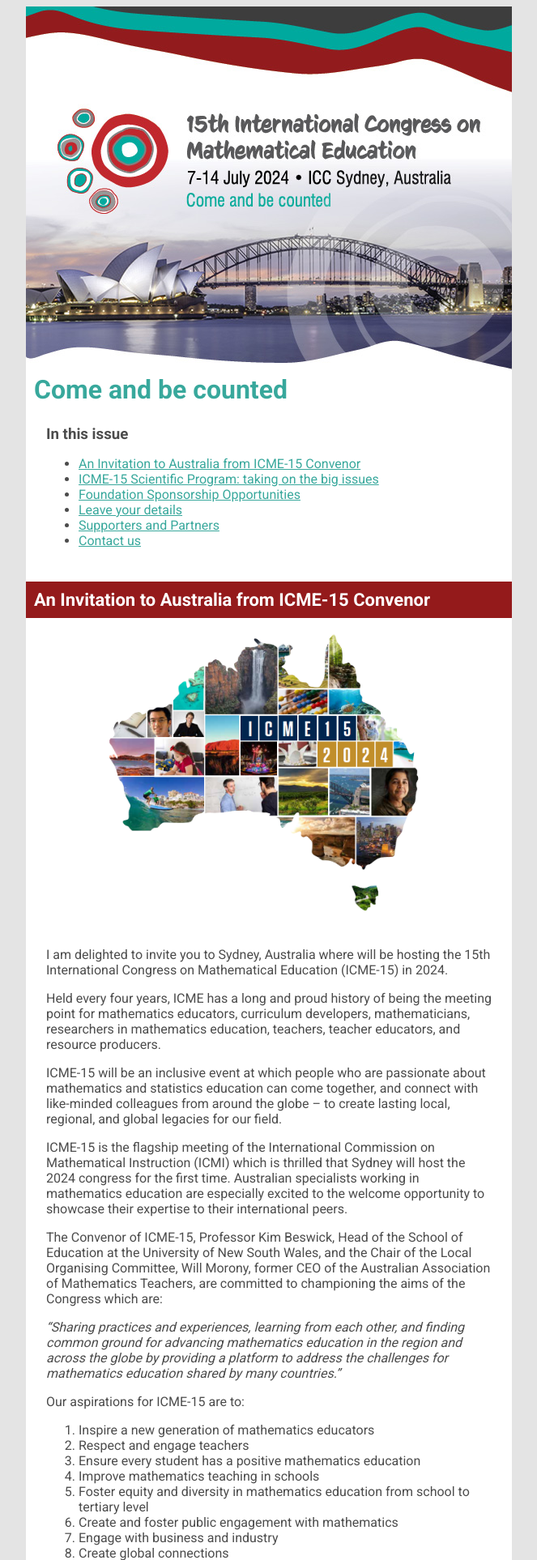
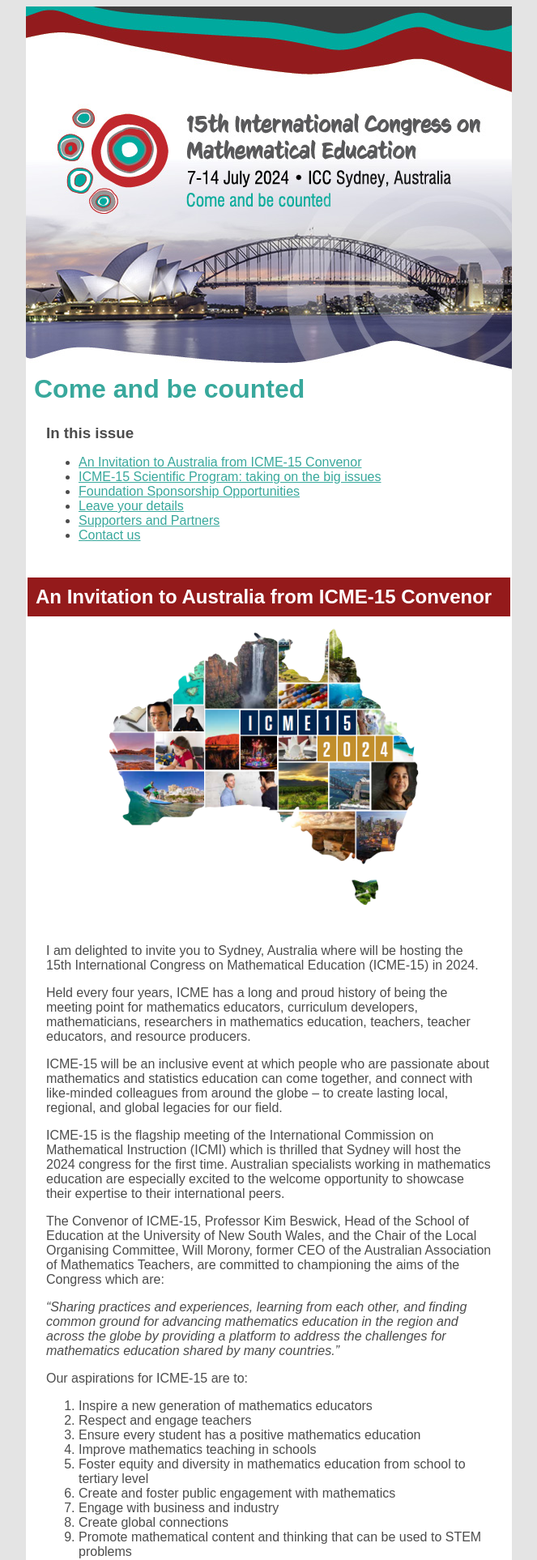
Before and after one commit to ICMS-Australasia/ICME15, a PHP site: page /news/1.html in a window 1280 px wide. Shown: the top 1926 px of the page at 81% size, without its empty margins (308-971 px from the left). Run offline with PHP 8.4, Linux system fonts and the light colour scheme.

Commit message:
update ezine 1

```diff
--- a/news/1.html
+++ b/news/1.html
@@ -4,17 +4,19 @@
     <meta charset="UTF-8">
     <meta http-equiv="X-UA-Compatible" content="IE=edge">
     <meta name="viewport" content="width=device-width, initial-scale=1.0">
-    <link rel = "stylesheet" href = "style.css?v=1.2">
+    <link rel = "stylesheet" href = "style.css?v=1.3">
     <title>ICME-15 Come and be counted</title>
 </head>
 <body>
 
 <table width="600" align="center" border="0" cellspacing="0" cellpadding="0">
+
     <tr>
         <td>
 
             <img src = "img/header2.jpg" id = "logo">
             <h1>Come and be counted</h1>
+
             <table width="600" align="center" border="0" cellspacing="0" cellpadding="25">
                 <tr>
                     <td>
@@ -29,47 +31,28 @@
                 <li><a href = "#sponsors">Supporters and Partners</a></li>
                 <li><a href = "#contact-heading">Contact us</a></li>
             </ul>
-            </td>
+                </td>
             </tr>
             </table>
+        </td>
+    </tr>
 
-            <!--
-            <h2>Mark these dates in your diary now!</h2>
-            <table width="600" align="center" border="0" cellspacing="0" cellpadding="10">
+    <tr>
+        <td>
+            <table width = "600" cellpadding = "10">
                 <tr>
-                    <td>
-                    <h3>7-14 July 2024 | ICC Sydney, Australia</h3>
-
-            <table border="0" cellspacing="0" cellpadding="10">
-                <colgroup>
-                    <col width="250">
-                    <col>
-                </colgroup>
-                <tr>
-                    <td valign="middle"><img src="img/icc.jpg" width="250"></td>
-                    <td>
-                        <p>You are invited to be part of the world’s most important and influential event for mathematics educators to learn, share and make connections; together again for the first time since 2016.</p>
-                        <p>The 15th International Congress on Mathematics Education (ICME-15) will be held over 8 days at the International Convention Centre (ICC), Sydney from 7 – 14 July 2024.</p>
-                    </td>
-                </tr>
-
-                <tr>
-                    <td colspan = "2" style = "padding-top:0;">
-                        <p style = "margin-top:0;">ICME-15 is the largest international conference on Mathematics Education and is the meeting point for some 3,000+ mathematics educators, mathematicians, researchers, teachers and resource producers over eight days.</p>
+                    <td class ="heading">
+                    <h2 id = "invitation">An Invitation to Australia from ICME-15 Convenor</h2>
                     </td>
                 </tr>
             </table>
-            <hr>
+            <table align="center">
+                <tr>
+                    <td>
+            <img src = "img/logo.png" id = "icmeLogo" width = "400" align = "center">
         </td>
         </tr>
-        </table>
-        </td>
-    </tr>-->
-    <tr>
-        <td>
-
-            <h2 id = "invitation">An Invitation to Australia from ICME-15 Convenor</h2>
-            <img src = "img/logo.png" id = "icmeLogo">
+            </table>
             <table width="600" align="center" border="0" cellspacing="0" cellpadding="25">
 
                 <tr>
@@ -119,8 +102,14 @@
     </tr>
     <tr>
         <td>
+            <table width = "600" cellpadding = "10">
+                <tr>
+                    <td class ="heading">
+                        <h2 id = "program">ICME-15 Scientific Program: taking on the big issues</h2>
+                    </td>
+                    </tr>
+                    </table>
 
-            <h2 id = "program">ICME-15 Scientific Program: taking on the big issues</h2>
 
             <table width="600" align="center" border="0" cellspacing="0" cellpadding="25">
                 <tr>
@@ -154,17 +143,24 @@
 
     <tr>
         <td>
+            <table width = "600" cellpadding = "10">
+                <tr>
+                    <td class ="heading">
             <h2 id = "sponsorship">Foundation Sponsorship Opportunities</h2>
+            </td>
+            </tr>
+            </table>
+
             <table width="600" align="center" border="0" cellspacing="0" cellpadding="25">
                 <tr>
                     <td>
                         <h4>Thank you to our Foundation Sponsors</h4>
 
 
-                        <a href = "https://www.adelaide.edu.au/" target = "_blank"><img src = "img/tuoa.png" width = "110px"></a>
-                        <a href = "https://www.monash.edu/" target = "_blank"><img src = "img/Monash.jpg" width = "150px"></a>
-                        <a href = "https://www.sydney.edu.au/" target = "_blank"><img src = "img/usyd.JPG" width = "150px"></a>
-                        <a href = "https://www.une.edu.au/" target = "_blank"><img src = "img/une.png" width = "110px"></a>
+                        <a href = "https://www.adelaide.edu.au/" target = "_blank"><img src = "img/tuoa.png" width = "110"></a>
+                        <a href = "https://www.monash.edu/" target = "_blank"><img src = "img/Monash.jpg" width = "150"></a>
+                        <a href = "https://www.sydney.edu.au/" target = "_blank"><img src = "img/usyd.JPG" width = "150"></a>
+                        <a href = "https://www.une.edu.au/" target = "_blank"><img src = "img/une.png" width = "110"></a>
 
                         <p>Through ICME-15, we can share our practices and experiences, learn from each other, and find common ground for advancing mathematics education in the Asia Pacific region and across the globe by providing a platform to address the challenges for mathematics education shared by many countries.</p>
                         <p>A successful congress relies on the valued support provided by sponsors and exhibitors.</p>
@@ -184,7 +180,14 @@
     </tr>
     <tr>
         <td>
+            <table width = "600" cellpadding = "10">
+                <tr>
+                    <td class ="heading">
             <h2 id = "details">Leave Your Details</h2>
+            </td>
+            </tr>
+            </table>
+
             <table width="550" align="center" border="0" cellspacing="0" cellpadding="25">
                 <tr>
                     <td>
@@ -193,7 +196,17 @@
                             <tr>
                                 <td><p id = "details-p">Leave your details so we can stay in touch!</p>
 
-                                <a class = "button" href = "https://icmsaust.eventsair.com/icme-15/expression-of-interest/Site/Register">Expression of Interest</a>
+                               <table align="center">
+                                <tr>
+                                    <td class = "button">
+                                        <a href = "https://icmsaust.eventsair.com/icme-15/expression-of-interest/Site/Register">Expression of Interest</a>
+                                    </td>
+                                </tr>
+                                </table>
+
+
+
+
                                 </td>
                             </tr>
                             </table>
@@ -201,8 +214,13 @@
                 </tr>
                 <tr>
                     <td>
-
-                        <img src = "img/qr.png" width = "200px" class = "qr">
+                        <table align="center">
+                            <tr>
+                                <td>
+                        <img src = "img/qr.png" width = "200" class = "qr">
+                            </td>
+                            </tr>
+                            </table>
 
 
 
@@ -215,7 +233,14 @@
     </tr>
     <tr>
         <td id = "sponsor-td">
+            <table width = "600" cellpadding = "10">
+                <tr>
+                    <td class ="heading">
             <h2 id = "sponsors">Supporters and Partners</h2>
+                        </td>
+                        </tr>
+                        </table>
+
             <img src = "img/footer.jpg">
         </td>
     </tr>
@@ -227,7 +252,16 @@
     </tr>
     <tr>
         <td>
+            <table width = "600" cellpadding = "10">
+                <tr>
+                    <td class ="heading">
+
             <h2 id = "contact-heading">Contact Us</h2>
+                    </td>
+                    </tr>
+                    </table>
+
+
             <table width="600" align="center" border="0" cellspacing="0" cellpadding="25">
 
                 <tr>
--- a/news/style.css
+++ b/news/style.css
@@ -1,11 +1,9 @@
-@import url("https://fonts.googleapis.com/css?family=Roboto:400,700,900&display=swap");
-@font-face {
-  font-family: 'Vag';
-  src: url("fonts/vag.TTF");
+* {
+  font-family: Arial, "sans-serif";
 }
 
 body {
-  font-family: 'Roboto', sans-serif;
+  font-family: Arial, "sans-serif";
   background-color: #e4e4e4;
   color: #4c4c4c;
 }
@@ -18,8 +16,12 @@
   border-radius: 10px;
   text-decoration: none;
   padding: 20px;
-  margin-top: 20px;
   text-align: center;
+}
+
+.button a {
+  color: white;
+  text-decoration: none;
 }
 
 h1 {
@@ -43,13 +45,13 @@
   margin-bottom: 20px;
 }
 
-h2 {
+.heading {
   color: white;
   background-color: #941a1b;
-  padding: 10px;
-  font-size: 22px;
+}
+
+h2 {
   margin: 0;
-  margin-bottom: 10px;
 }
 
 h3 {
--- a/news/style.scss
+++ b/news/style.scss
@@ -1,16 +1,15 @@
-@import url("https://fonts.googleapis.com/css?family=Roboto:400,700,900&display=swap");
-@font-face {
-    font-family: 'Vag';
-    src: url("fonts/vag.TTF");
-}
+
 
 $teal: #38A89C;
 $grey:#5C5E5D;
 $red:#941a1b;
 $blue: #deeaf6;
 
+
+*{font-family: Arial, "sans-serif";}
+
 body {
-    font-family: 'Roboto', sans-serif;
+    font-family: Arial, "sans-serif";
     background-color: #e4e4e4;
     color:#4c4c4c;
 }
@@ -23,8 +22,12 @@
     border-radius: 10px;
     text-decoration: none;
     padding:20px;
-    margin-top:20px;
+
     text-align: center;
+    a{
+        color:white;
+        text-decoration: none;
+    }
 }
 
 h1{
@@ -49,13 +52,14 @@
     margin-bottom:20px;
 }
 
-h2{
+.heading{
     color:white;
     background-color: $red;
-    padding:10px;
-    font-size: 22px;
+
+
+}
+h2{
     margin:0;
-    margin-bottom: 10px;
 }
 
 h3{
```
Also changed, not shown: 1 other file.
